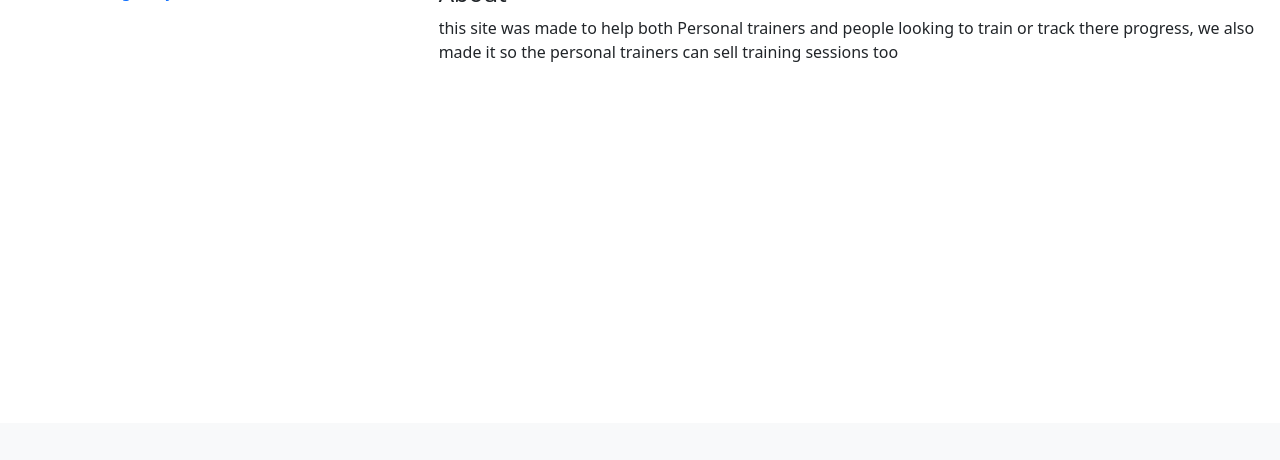
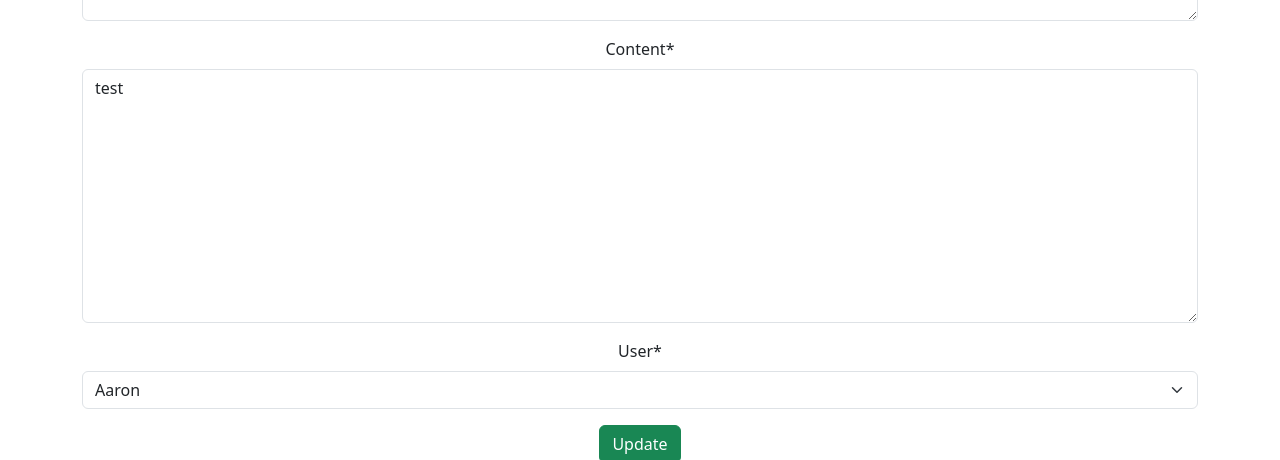
Before and after one commit to DoubleARon96/p5-gym-session-plans, a Django app: page /update/1/ in a window 1280 px wide. Shown: the part 377-837 px from the top of the page. Before the commit the page ends 439 px from the top, so only its background shows below. Run offline with Django 3.2, Linux system fonts and the light colour scheme; a user stored in the database is signed in; data comes from the database, SQL or seed files in the repository; some libraries are stand-ins or nearby versions.

Commit message:
Feat(update) update page now works next the delete

```diff
--- a/home/forms.py
+++ b/home/forms.py
@@ -13,9 +13,3 @@ class NewsForm (forms.ModelForm):
             'title':'Title',
             'content':'Content'
         }
-
-        widgets  ={
-            'id' : forms.NumberInput(attrs={'placeholder': 'eg. 1'}),
-            'title' : forms.TextInput(attrs={'placeholder': 'eg. Welcome'}),
-            'content' : forms.TextInput(attrs={'placeholder': 'eg. lets begin a story'}),
-        }
--- a/home/templates/home/crud.html
+++ b/home/templates/home/crud.html
@@ -3,24 +3,31 @@
 
 {% block stories%}
 {% endblock %}
-<div class="container">
+
+
+{% block crudform %}
+<div class="container d">
     <div class="row">
-        <div class="col">
+        <div class="col text-center">
             <h1>Update page</h1>
         </div>
     </div>
 </div>
-
-{% block crudform %}
-<div class="container">
+<div class="container text-center">
     <div class="row">
         <div class="col">
             {% if user.is_authenticated %}
+
             <form method="post" class="jumbotron">
                 {% csrf_token %}
                 {{form|crispy}}
+
                 <input type="submit" value="Update" class="btn btn-success">
+                {% for i in contents %}
+                <button class="btn btn-danger"><a href="{% url 'delete_url' ids=content.id %}">Delete</a></button>
+                {% endfor %}
             </form>
+
             {% endif %}
         </div>
     </div>
--- a/home/templates/home/show.html
+++ b/home/templates/home/show.html
@@ -1,4 +1,4 @@
-{% extends 'layout.html' %}
+{% extends 'base.html' %}
 <body>
     <div class="container">
         <div class="row">
--- a/home/views.py
+++ b/home/views.py
@@ -1,4 +1,4 @@
-from django.shortcuts import render, redirect
+from django.shortcuts import render, redirect, get_object_or_404
 from django.contrib import admin
 from django.http import HttpResponse
 from django.views import generic
@@ -38,22 +38,23 @@ def showView(request):
     return render(request, template_name, context)
 
 def deleteView(request, ids):
-    queryset = HomeNews.objects.get(id = ids)
+    queryset = get_object_or_404(HomeNews, id=ids)
     if request.method == 'POST':
         queryset.delete()
         return redirect('show_url')
     template_name = 'home/confirmation.html'
-    context = {'deleteview': queryset}
+    context = {'object_to_delete': queryset}
     return render(request, template_name, context)
 
 def updateView(request, ids):
-    queryset = HomeNews.objects.get(id = ids)
+    queryset =  get_object_or_404 (HomeNews, id=ids)
     form = NewsForm(instance=queryset)
     if request.method == 'POST':
         form = NewsForm(request.POST, instance=queryset)
         if form.is_valid():
             form.save()
             return redirect('show_url')
+        else:
+            form = NewsForm(instance=queryset)
     template_name = 'home/crud.html'
-    context = {'updateview': NewsForm}
-    return render(request, template_name, context)
+    return render(request, template_name, {'form':form})
--- a/templates/base.html
+++ b/templates/base.html
@@ -79,6 +79,8 @@
 
   {% block content %}
   {% endblock %}
+  {% block crudform %}
+  {% endblock %}
   <footer>
     <div class="container-fluid">
       <div class="row">
```
